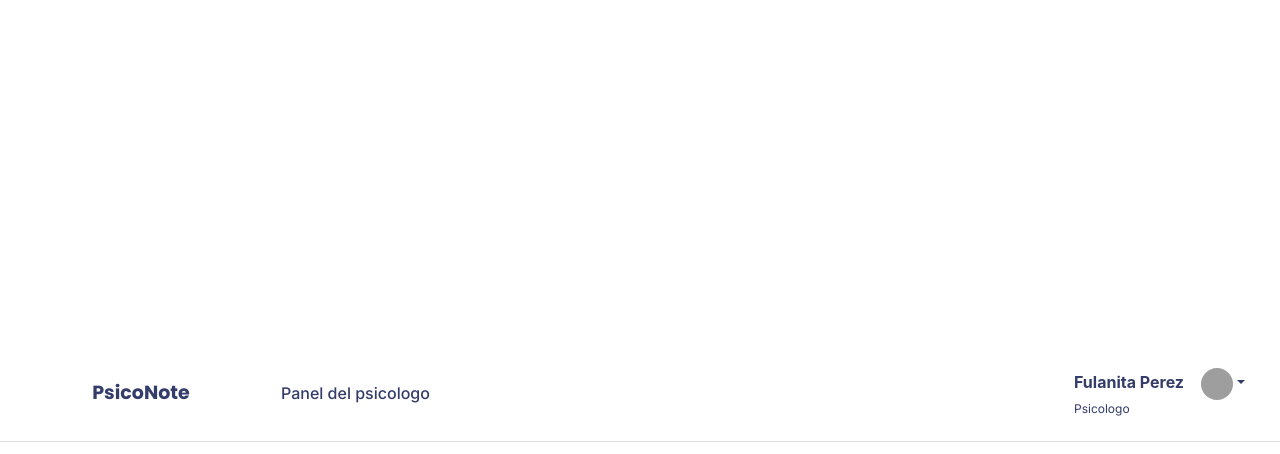
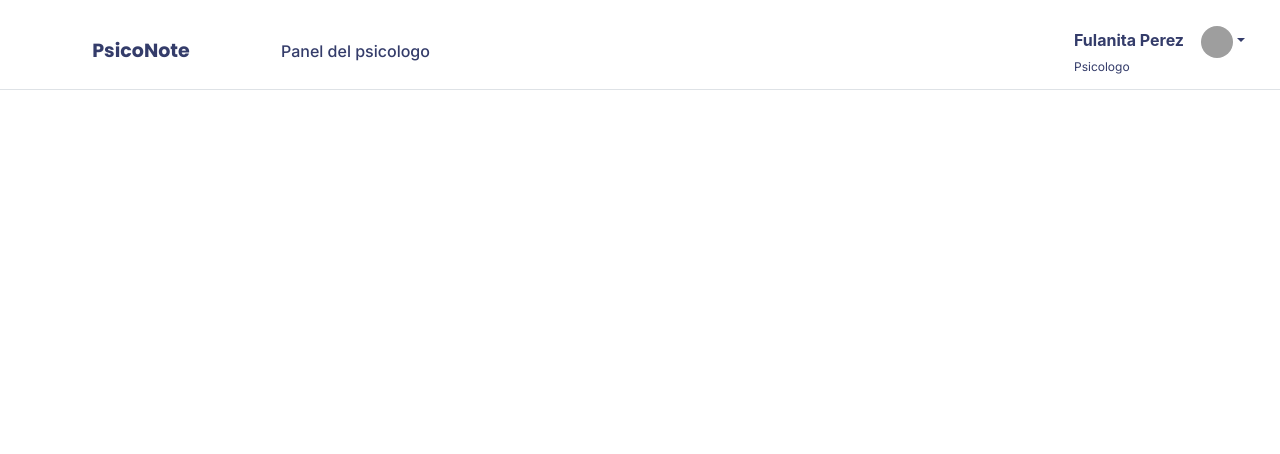
Before and after one commit to dailinr/psiconotes, a React (Vite) app: page / in a window 1280 px wide. Shown: the top 454 px of the page. Built offline with nearby package versions, Linux system fonts and the light colour scheme; grey boxes are pictures that could not be loaded.

Commit message:
header top

```diff
--- a/src/App.css
+++ b/src/App.css
@@ -6,12 +6,15 @@
 }
 
 .header{
-  height: 100px;
+  height: 90px;
   margin-top: 0;
   display: grid;
   grid-template-columns: 250px 1fr 200px;
   grid-template-areas: "logo barra perfil";
   color: #343C6A;
+  position: fixed;
+  top: 0;
+  width: 100%;
 }
 
 .logo{
@@ -23,8 +26,6 @@
   font-family: 'poppins';
   font-weight: bold;
   color: #343C6A;
-  /* letter-spacing: 0.5px; */
-  font-style: black;
   font-size: 19px;
 }
 
@@ -57,7 +58,3 @@
   font-family: 'inter';
   font-weight: semi-bold;
 }
-
-/* *{
-  border: 1px solid black;
-} */
```
